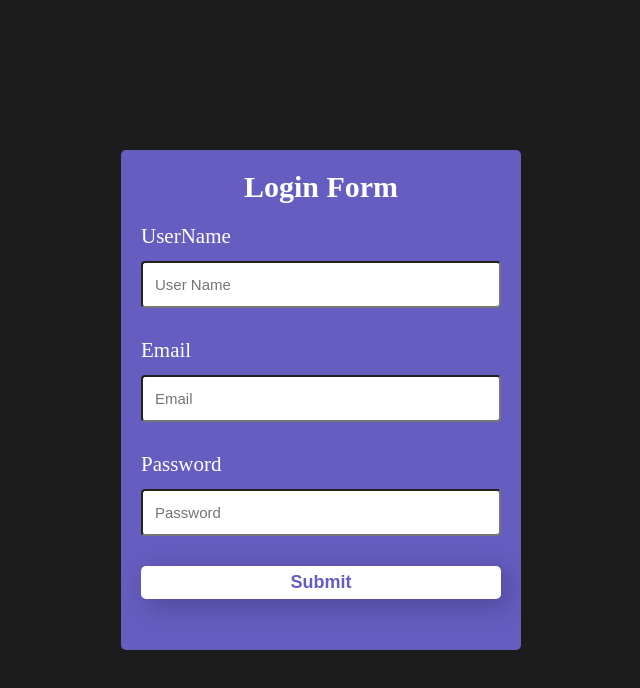
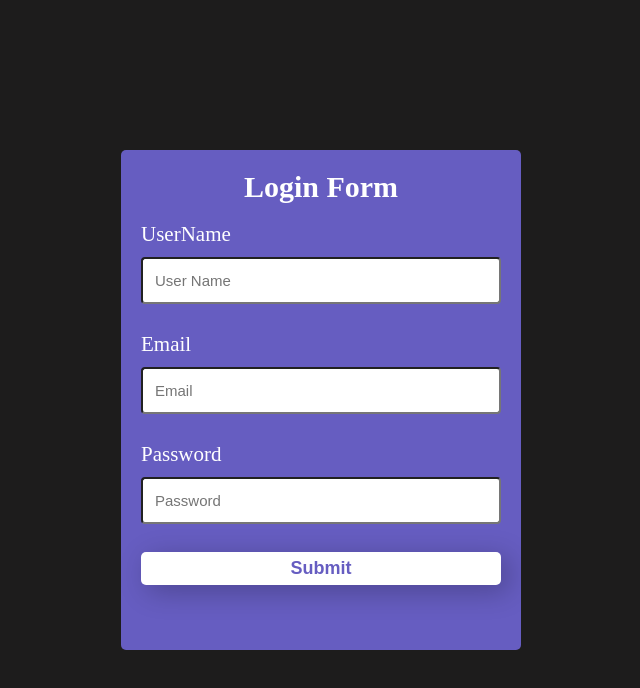
Before and after one commit to ananysagar/form-validation-react, a React (Create React App) app: page / in a window 1280 px wide. Shown: the top 688 px of the page, without its empty margins (319-959 px from the left). Built offline with nearby package versions, Linux system fonts and the light colour scheme.

Commit message:
fixing the form logic

```diff
--- a/src/App.css
+++ b/src/App.css
@@ -15,18 +15,22 @@
   justify-content: center;
   align-items: center;
 }
-.login-form {
+.login-form{
   background: #665dc1;
   display: flex;
   flex-direction: column;
   width: 400px;
   height: 500px;
   padding: 20px;
-  gap: 20px;
+  gap: 10px;
   box-sizing: border-box;
   border-radius: 5px;
 }
-
+.login-form, form {
+  display: flex;
+  flex-direction: column;
+  gap: 18px;
+}
 h2 {
   font-size: 30px;
   text-align: center;
@@ -42,6 +46,11 @@ input {
   margin-top: -8px;
   margin-bottom: 10px;
   font-size: 15px;
+}
+.error {
+  color: #ffcccb;
+  font-size: 14px;
+  margin-top: -18px;
 }
 
 .submit-btn {
```
